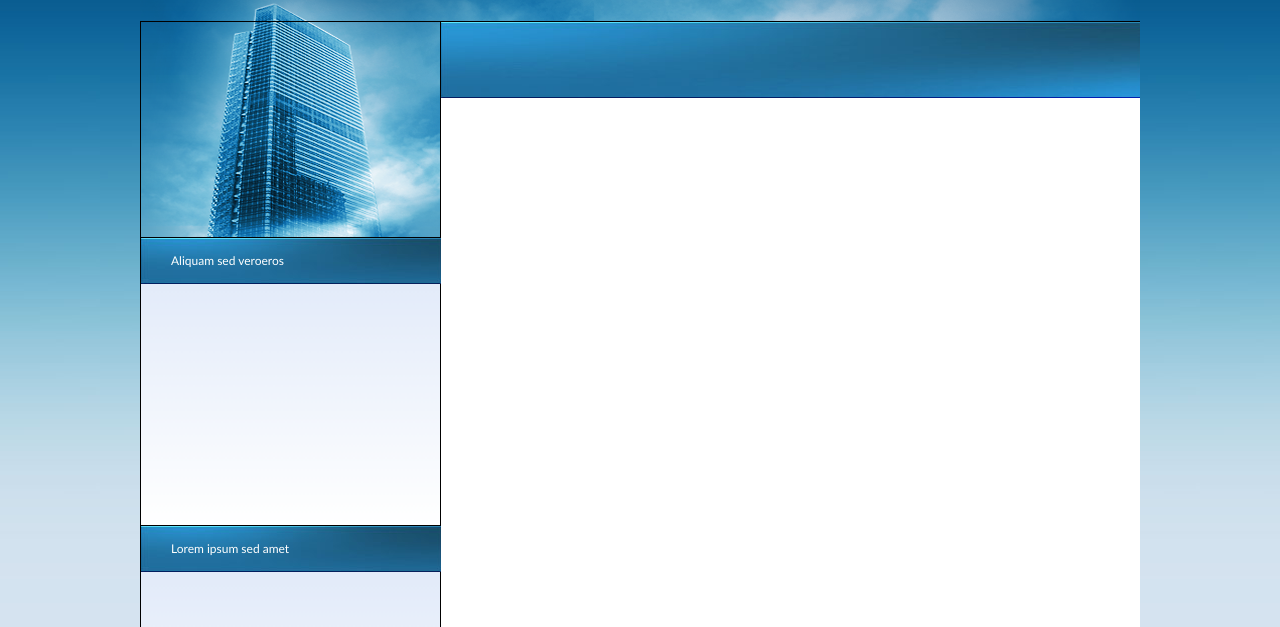
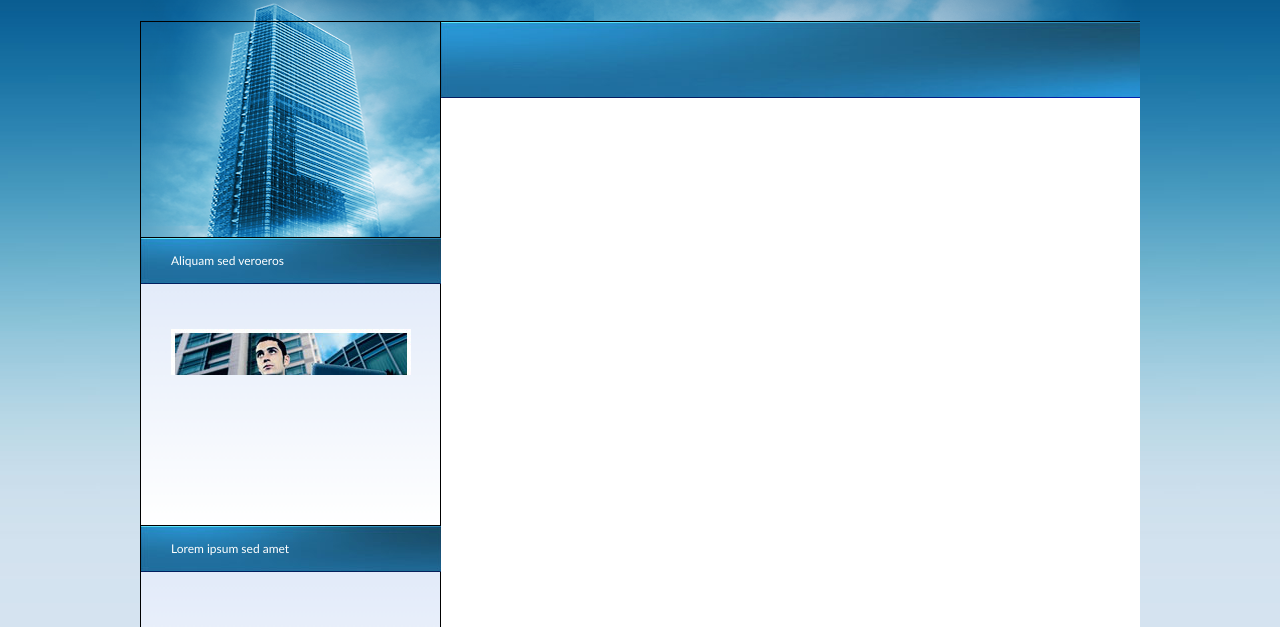
Before and after one commit to kurylev/Test, a plain HTML site: page index.html in a window 1280 px wide. Shown: the part 173-800 px from the top of the page. Drawn offline with Linux system fonts and the light colour scheme.

Commit message:
Первое фото

```diff
--- a/css/common.css
+++ b/css/common.css
@@ -190,3 +190,9 @@ td.gradient{
  	background:url(../images/band1.jpg);
 	background-repeat:no-repeat;
 }
+.foto_left{
+ 	background:url(../images/foto_1.jpg);
+	background-repeat:no-repeat;
+	height:46px;
+	width:300px;
+}
```
